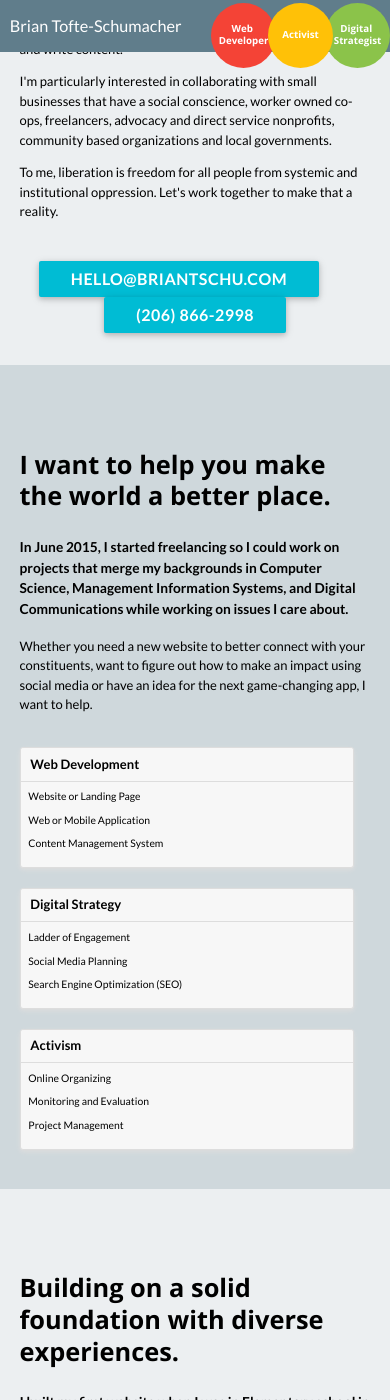
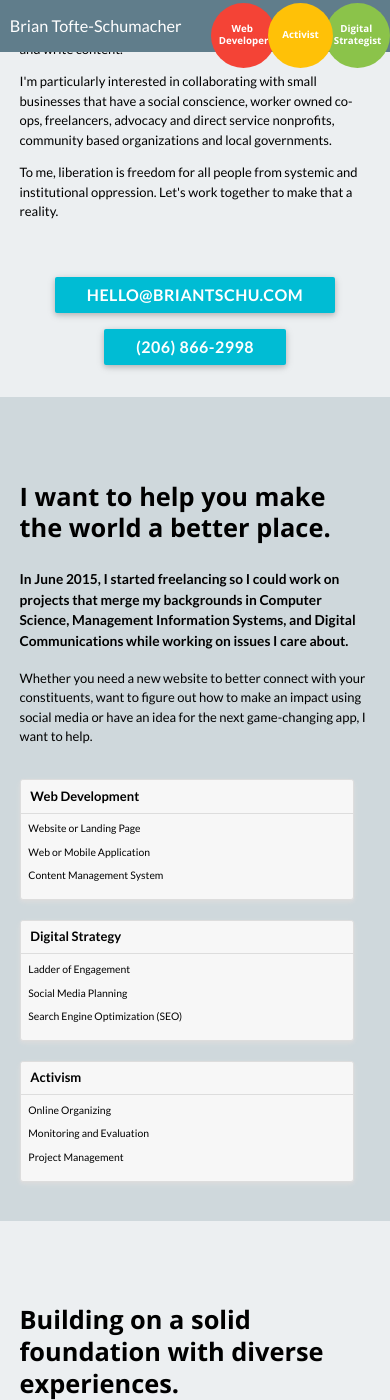
Before and after one commit to briantschu/briantschu.com, a Jekyll site: the page built from index.html, in a window 390 px wide and 1400 px high, scrolled down 1660 px. Built offline with Jekyll 4.4.1, drawn with Linux system fonts in a browser that asks for light colours; nearby versions of some CDN libraries; Markdown is read by kramdown in place of the engine named in the settings.

Commit message:
Fix button padding on mobile

```diff
--- a/css/main.scss
+++ b/css/main.scss
@@ -157,6 +157,14 @@ p.job-title {
   }
 
   input {
-    margin-right: 2em;
+    margin: 0;
+    margin-top: 1em;
+    margin-bottom: 1em;
+
+    @include media($large-screen-up) {
+      margin:0;
+      margin-right: 2em;
+    }
+
   }
 }
```
